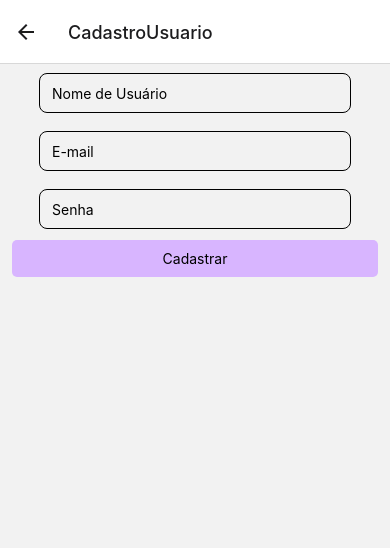
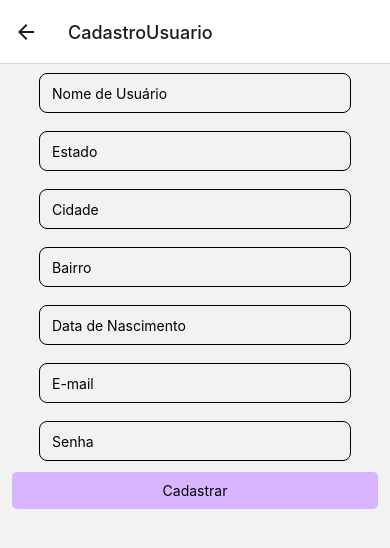
Before and after one commit to NicoleCG25/TET---Aldors, a React Native app in the folder Frontend/: screen /CadastroUsuario in a window 390 px wide. Shown: the top 548 px of the page. Built offline with nearby package versions, Linux system fonts and the light colour scheme.

Commit message:
Update CadastroUsuario.js

```diff
--- a/Frontend/CadastroUsuario.js
+++ b/Frontend/CadastroUsuario.js
@@ -6,13 +6,17 @@ const CadastroUsuario = ({ navigation }) => {
   const [text, onChangeText] = React.useState('');
   const [number, onChangeNumber] = React.useState('');
   const [nome, setNome] = React.useState(''); //Do tipo useState, usada para modificar variaveis. Pegar o que foi digitado pelo usuario
+  const [estado, setEstado] = React.useState('');
+  const [cidade, setCidade] = React.useState('');
+  const [bairro, setBairro] = React.useState('');
+  const [DataNasc, setDastaNasc] = React.useState('');
   const [email, setEmail] = React.useState('');
   const [senha, setSenha] = React.useState('');
   const [mensagem, setMensagem] = useState('');
 
   const Cadastrar = () => {
     console.log('teste');
-    var userObj = { nome: nome, email: email, senha: senha }; //1° atributo, 2° valor
+    var userObj = { nome: nome, estado: estado, cidade: cidade, bairro: bairro, DataNasc, email: email, senha: senha }; //1° atributo, 2° valor
     var jsonBody = JSON.stringify(userObj);
     console.log(jsonBody); //Para ver se está construido corretamente
     fetch('https://tet-nicole.glitch.me/usuarios', {
@@ -41,6 +45,30 @@ const CadastroUsuario = ({ navigation }) => {
         style={styles.input}
         placeholder="Nome de Usuário"
         onChangeText={(event) => setNome(event)} //Sempre que o texto for modificado será acionado o event, será enviado o valor digitado
+      />
+
+      <TextInput
+        style={styles.input}
+        onChangeText={(event) => setEmail(event)}
+        placeholder="Estado"
+      />
+
+      <TextInput
+        style={styles.input}
+        onChangeText={(event) => setEmail(event)}
+        placeholder="Cidade"
+      />
+
+      <TextInput
+        style={styles.input}
+        onChangeText={(event) => setEmail(event)}
+        placeholder="Bairro"
+      />
+
+      <TextInput
+        style={styles.input}
+        onChangeText={(event) => setEmail(event)}
+        placeholder="Data de Nascimento"
       />
 
       <TextInput
```
